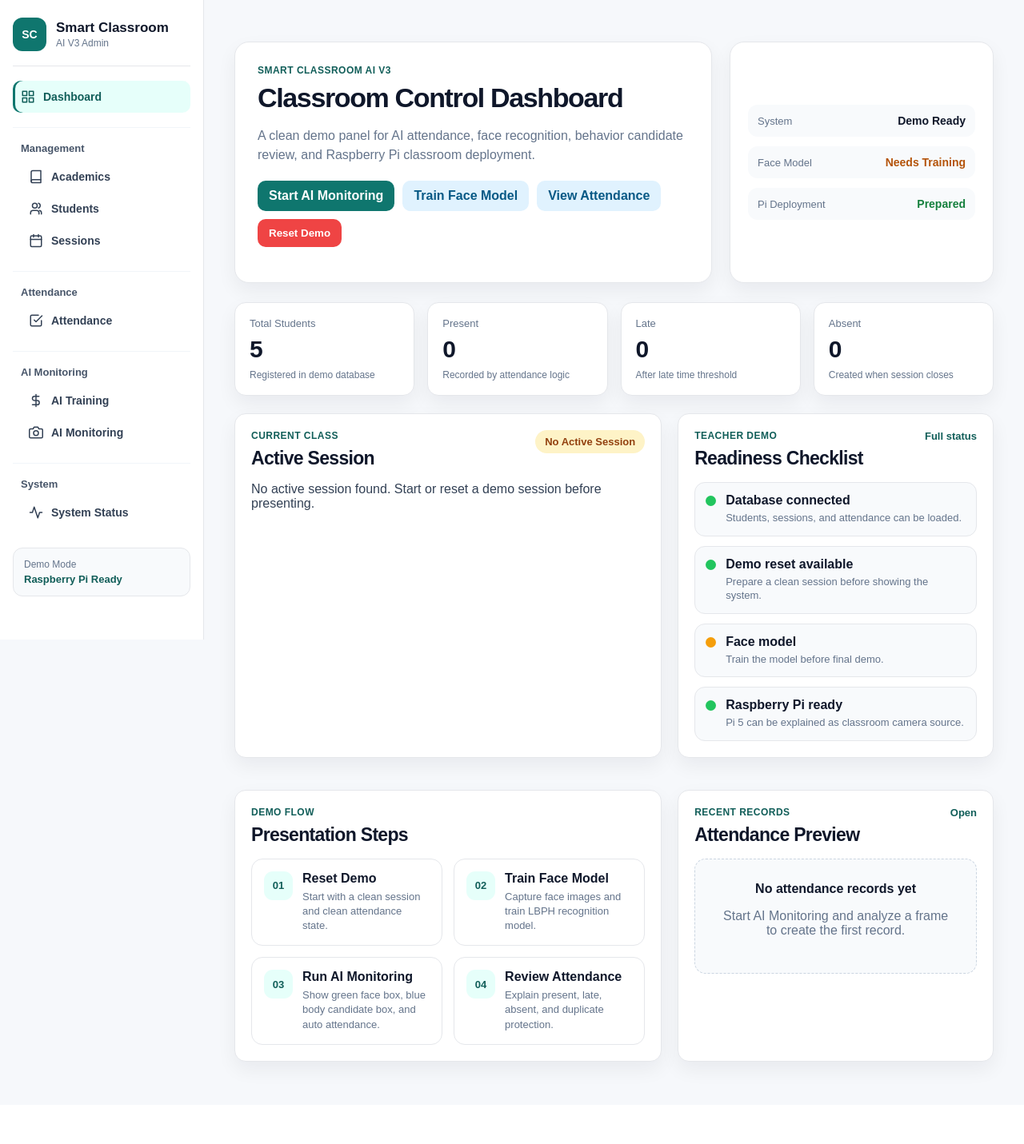
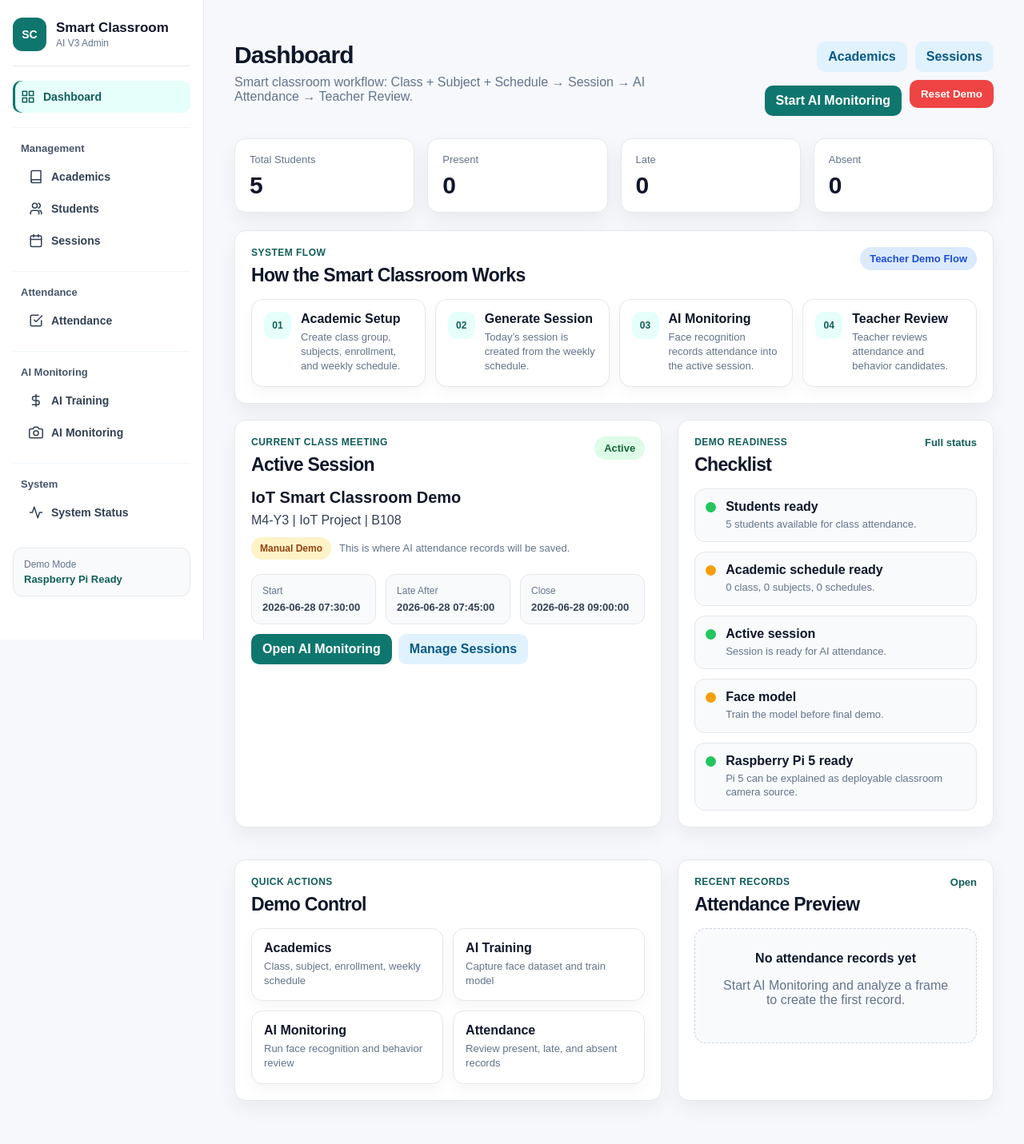
Before and after one commit to TunSopheak/Smart-Classroom-AI-V3, a FastAPI app: page / in a window 1280 px wide. Shown: the whole page at 80% size. Before the commit the page ends 1346 px from the top, so only its background shows below. Run offline with FastAPI, Linux system fonts and the light colour scheme; data comes from the database, SQL or seed files in the repository; data that the repository does not hold is empty.

Commit message:
Add clean demo reset and dashboard workflow polish

```diff
--- a/app/static/css/style.css
+++ b/app/static/css/style.css
@@ -1500,3 +1500,102 @@ table strong {
     margin-top: 10px;
   }
 }
+
+/* ================================
+   Stage 8.3 Final Dashboard Polish
+================================ */
+
+.page-actions {
+  display: flex;
+  flex-wrap: wrap;
+  gap: 10px;
+  justify-content: flex-end;
+  align-items: center;
+}
+
+.workflow-track {
+  display: grid;
+  grid-template-columns: repeat(4, minmax(0, 1fr));
+  gap: 12px;
+}
+
+.workflow-card,
+.quick-action-card {
+  border: 1px solid var(--border);
+  border-radius: 14px;
+  background: #ffffff;
+  padding: 15px;
+  text-decoration: none;
+  color: var(--text);
+  box-shadow: 0 8px 18px rgba(15, 23, 42, 0.04);
+}
+
+.workflow-card {
+  display: flex;
+  gap: 12px;
+  align-items: flex-start;
+}
+
+.workflow-card > span {
+  width: 34px;
+  height: 34px;
+  min-width: 34px;
+  border-radius: 10px;
+  display: grid;
+  place-items: center;
+  background: var(--primary-light);
+  color: var(--primary-dark);
+  font-size: 12px;
+  font-weight: 900;
+}
+
+.workflow-card strong,
+.quick-action-card strong {
+  display: block;
+  margin-bottom: 5px;
+}
+
+.workflow-card p,
+.quick-action-card p {
+  margin: 0;
+  color: var(--muted);
+  font-size: 13px;
+  line-height: 1.4;
+}
+
+.quick-action-grid {
+  display: grid;
+  grid-template-columns: repeat(2, minmax(0, 1fr));
+  gap: 12px;
+}
+
+.quick-action-card:hover {
+  border-color: rgba(15, 118, 110, 0.35);
+  transform: translateY(-1px);
+}
+
+@media (max-width: 1120px) {
+  .workflow-track {
+    grid-template-columns: repeat(2, minmax(0, 1fr));
+  }
+
+  .page-actions {
+    justify-content: flex-start;
+  }
+}
+
+@media (max-width: 700px) {
+  .workflow-track,
+  .quick-action-grid {
+    grid-template-columns: 1fr;
+  }
+
+  .page-actions {
+    display: grid;
+  }
+
+  .page-actions .action-btn,
+  .page-actions button {
+    width: 100%;
+  }
+}
--- a/app/templates/dashboard.html
+++ b/app/templates/dashboard.html
@@ -6,66 +6,84 @@
 {% set late_count = summary.late|default(0) %}
 {% set absent_count = summary.absent|default(0) %}
 {% set model_ready = face_model is defined and face_model.trained|default(false) %}
+{% set academics_ready = academic_summary.classes_count > 0 and academic_summary.subjects_count > 0 and academic_summary.schedules_count > 0 %}
 
-<section class="dashboard-hero">
-  <div class="hero-copy">
-    <span class="hero-kicker">Smart Classroom AI V3</span>
-    <h1>Classroom Control Dashboard</h1>
-    <p>
-      A clean demo panel for AI attendance, face recognition, behavior candidate review,
-      and Raspberry Pi classroom deployment.
-    </p>
+<div class="page-header">
+  <div>
+    <h1>Dashboard</h1>
+    <p>Smart classroom workflow: Class + Subject + Schedule → Session → AI Attendance → Teacher Review.</p>
+  </div>
 
-    <div class="hero-actions">
+  <div class="page-actions">
+    <a class="action-btn secondary" href="/academics">Academics</a>
+    <a class="action-btn secondary" href="/sessions">Sessions</a>
     <a class="action-btn" href="/ai-monitoring">Start AI Monitoring</a>
-      <a class="action-btn secondary" href="/training">Train Face Model</a>
-      <a class="action-btn secondary" href="/attendance">View Attendance</a>
     <form method="post" action="/demo/reset" class="inline-form">
       <button class="danger" type="submit">Reset Demo</button>
     </form>
   </div>
 </div>
 
-  <div class="hero-status-card">
-    <div class="status-row">
-      <span>System</span>
-      <strong>Demo Ready</strong>
+<section class="cards">
+  <div class="card">
+    <span>Total Students</span>
+    <strong>{{ total_students }}</strong>
   </div>
-    <div class="status-row">
-      <span>Face Model</span>
-      {% if model_ready %}
-        <strong class="good">Ready</strong>
-      {% else %}
-        <strong class="warn">Needs Training</strong>
-      {% endif %}
+  <div class="card">
+    <span>Present</span>
+    <strong>{{ present_count }}</strong>
   </div>
-    <div class="status-row">
-      <span>Pi Deployment</span>
-      <strong class="good">Prepared</strong>
+  <div class="card">
+    <span>Late</span>
+    <strong>{{ late_count }}</strong>
   </div>
+  <div class="card">
+    <span>Absent</span>
+    <strong>{{ absent_count }}</strong>
   </div>
 </section>
 
-<section class="cards dashboard-stats">
-  <div class="card stat-card">
-    <span>Total Students</span>
-    <strong>{{ total_students }}</strong>
-    <small>Registered in demo database</small>
+<section class="panel dashboard-workflow-panel">
+  <div class="panel-heading">
+    <div>
+      <span class="section-label">System Flow</span>
+      <h2>How the Smart Classroom Works</h2>
     </div>
-  <div class="card stat-card">
-    <span>Present</span>
-    <strong>{{ present_count }}</strong>
-    <small>Recorded by attendance logic</small>
+    <span class="status-pill status-info">Teacher Demo Flow</span>
   </div>
-  <div class="card stat-card">
-    <span>Late</span>
-    <strong>{{ late_count }}</strong>
-    <small>After late time threshold</small>
+
+  <div class="workflow-track">
+    <div class="workflow-card">
+      <span>01</span>
+      <div>
+        <strong>Academic Setup</strong>
+        <p>Create class group, subjects, enrollment, and weekly schedule.</p>
       </div>
-  <div class="card stat-card">
-    <span>Absent</span>
-    <strong>{{ absent_count }}</strong>
-    <small>Created when session closes</small>
+    </div>
+
+    <div class="workflow-card">
+      <span>02</span>
+      <div>
+        <strong>Generate Session</strong>
+        <p>Today’s session is created from the weekly schedule.</p>
+      </div>
+    </div>
+
+    <div class="workflow-card">
+      <span>03</span>
+      <div>
+        <strong>AI Monitoring</strong>
+        <p>Face recognition records attendance into the active session.</p>
+      </div>
+    </div>
+
+    <div class="workflow-card">
+      <span>04</span>
+      <div>
+        <strong>Teacher Review</strong>
+        <p>Teacher reviews attendance and behavior candidates.</p>
+      </div>
+    </div>
   </div>
 </section>
 
@@ -73,9 +91,10 @@
   <div class="panel active-session-panel">
     <div class="panel-heading">
       <div>
-        <span class="section-label">Current Class</span>
+        <span class="section-label">Current Class Meeting</span>
         <h2>Active Session</h2>
       </div>
+
       {% if active_session and active_session.is_active %}
         <span class="status-pill status-success">Active</span>
       {% else %}
@@ -86,6 +105,15 @@
     {% if active_session %}
       <div class="session-title">{{ active_session.title }}</div>
       <p class="muted">{{ active_session.class_name }} | {{ active_session.subject }} | {{ active_session.room }}</p>
+
+      <div class="session-source-row">
+        {% if active_session.source == "weekly_schedule" %}
+          <span class="source-pill schedule-source">Weekly Schedule</span>
+        {% else %}
+          <span class="source-pill manual-source">Manual Demo</span>
+        {% endif %}
+        <span>This is where AI attendance records will be saved.</span>
+      </div>
 
       <div class="session-times">
         <div>
@@ -101,34 +129,56 @@
           <strong>{{ active_session.close_time }}</strong>
         </div>
       </div>
+
+      <div class="record-actions">
+        <a class="action-btn" href="/ai-monitoring">Open AI Monitoring</a>
+        <a class="action-btn secondary" href="/sessions">Manage Sessions</a>
+      </div>
     {% else %}
-      <p class="muted">No active session found. Start or reset a demo session before presenting.</p>
+      <div class="empty-state">
+        <strong>No active session</strong>
+        <p>Press Reset Demo or generate today session from Academics.</p>
+        <div class="empty-actions">
+          <form method="post" action="/demo/reset">
+            <button type="submit">Reset Demo</button>
+          </form>
+          <a class="action-btn secondary" href="/academics">Open Academics</a>
+        </div>
+      </div>
     {% endif %}
   </div>
 
   <div class="panel readiness-panel">
     <div class="panel-heading">
       <div>
-        <span class="section-label">Teacher Demo</span>
-        <h2>Readiness Checklist</h2>
+        <span class="section-label">Demo Readiness</span>
+        <h2>Checklist</h2>
       </div>
       <a class="small-link" href="/system-status">Full status</a>
     </div>
 
     <div class="checklist">
-      <div class="check-item ready">
+      <div class="check-item {% if total_students > 0 %}ready{% else %}warning{% endif %}">
         <span></span>
         <div>
-          <strong>Database connected</strong>
-          <p>Students, sessions, and attendance can be loaded.</p>
+          <strong>Students ready</strong>
+          <p>{{ total_students }} students available for class attendance.</p>
         </div>
       </div>
 
-      <div class="check-item ready">
+      <div class="check-item {% if academics_ready %}ready{% else %}warning{% endif %}">
         <span></span>
         <div>
-          <strong>Demo reset available</strong>
-          <p>Prepare a clean session before showing the system.</p>
+          <strong>Academic schedule ready</strong>
+          <p>{{ academic_summary.classes_count }} class, {{ academic_summary.subjects_count }} subjects, {{ academic_summary.schedules_count }} schedules.</p>
+        </div>
+      </div>
+
+      <div class="check-item {% if active_session %}ready{% else %}warning{% endif %}">
+        <span></span>
+        <div>
+          <strong>Active session</strong>
+          <p>{% if active_session %}Session is ready for AI attendance.{% else %}Generate a session before demo.{% endif %}</p>
         </div>
       </div>
 
@@ -143,8 +193,8 @@
       <div class="check-item ready">
         <span></span>
         <div>
-          <strong>Raspberry Pi ready</strong>
-          <p>Pi 5 can be explained as classroom camera source.</p>
+          <strong>Raspberry Pi 5 ready</strong>
+          <p>Pi 5 can be explained as deployable classroom camera source.</p>
         </div>
       </div>
     </div>
@@ -155,43 +205,28 @@
   <div class="panel">
     <div class="panel-heading">
       <div>
-        <span class="section-label">Demo Flow</span>
-        <h2>Presentation Steps</h2>
+        <span class="section-label">Quick Actions</span>
+        <h2>Demo Control</h2>
       </div>
     </div>
 
-    <div class="demo-steps">
-      <div class="demo-step">
-        <span>01</span>
-        <div>
-          <strong>Reset Demo</strong>
-          <p>Start with a clean session and clean attendance state.</p>
-        </div>
-      </div>
-
-      <div class="demo-step">
-        <span>02</span>
-        <div>
-          <strong>Train Face Model</strong>
-          <p>Capture face images and train LBPH recognition model.</p>
-        </div>
-      </div>
-
-      <div class="demo-step">
-        <span>03</span>
-        <div>
-          <strong>Run AI Monitoring</strong>
-          <p>Show green face box, blue body candidate box, and auto attendance.</p>
-        </div>
-      </div>
-
-      <div class="demo-step">
-        <span>04</span>
-        <div>
-          <strong>Review Attendance</strong>
-          <p>Explain present, late, absent, and duplicate protection.</p>
-        </div>
-      </div>
+    <div class="quick-action-grid">
+      <a href="/academics" class="quick-action-card">
+        <strong>Academics</strong>
+        <p>Class, subject, enrollment, weekly schedule</p>
+      </a>
+      <a href="/training" class="quick-action-card">
+        <strong>AI Training</strong>
+        <p>Capture face dataset and train model</p>
+      </a>
+      <a href="/ai-monitoring" class="quick-action-card">
+        <strong>AI Monitoring</strong>
+        <p>Run face recognition and behavior review</p>
+      </a>
+      <a href="/attendance" class="quick-action-card">
+        <strong>Attendance</strong>
+        <p>Review present, late, and absent records</p>
+      </a>
     </div>
   </div>
 
@@ -216,9 +251,18 @@
                   Student Record
                 {% endif %}
               </strong>
-              <p>{{ item.method }} | {{ item.first_seen_time }}</p>
+              <p>{{ item.method }} | {{ item.first_seen_time or "-" }}</p>
             </div>
-            <span class="status-pill status-info">{{ item.status }}</span>
+
+            {% if item.status == "present" %}
+              <span class="status-pill status-success">Present</span>
+            {% elif item.status == "late" %}
+              <span class="status-pill status-warning">Late</span>
+            {% elif item.status == "absent" %}
+              <span class="status-pill status-danger">Absent</span>
+            {% else %}
+              <span class="status-pill status-muted">{{ item.status }}</span>
+            {% endif %}
           </div>
         {% endfor %}
       </div>
```
Also changed, not shown: app/routers/dashboard.py (+14 -4 lines), app/services/demo_service.py (+101 -16 lines). Lines whose indentation alone changed are shown as unchanged.
